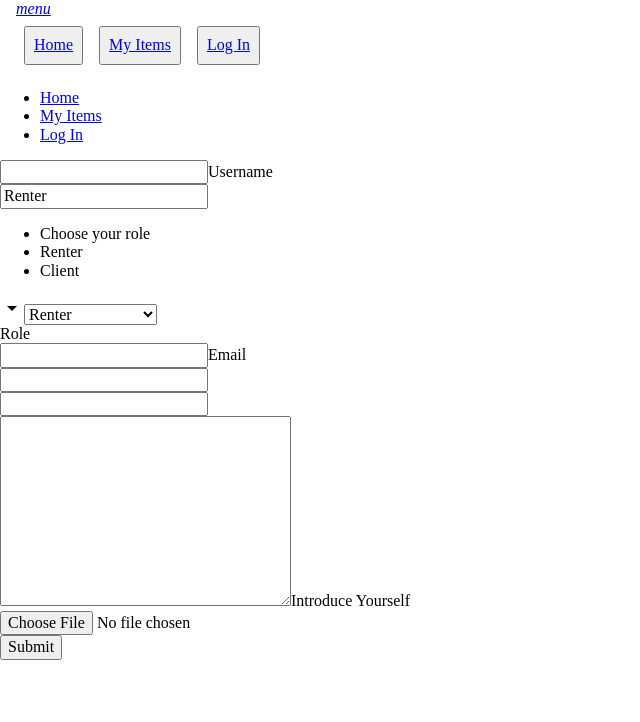
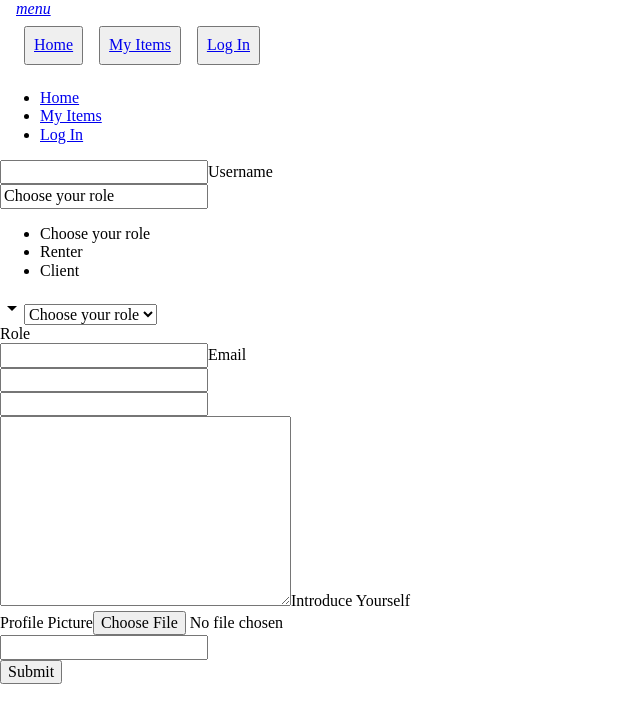
Before and after one commit to Use-My-Tech-Buildweek/front-end, a React (Create React App) app: page /myprofile in a window 1280 px wide. Shown: the top 722 px of the page, without its empty margins (0-640 px from the left). Built offline with nearby package versions, Linux system fonts and the light colour scheme.

Commit message:
Completes signup page

```diff
--- a/src/components/Signup.js
+++ b/src/components/Signup.js
@@ -7,8 +7,9 @@ const Signup = () => {
     role: "",
     email: "",
     password: "",
-    aboutMe: "",
-    profilePicture: null,
+    pw_validate: "",
+    about_me: "",
+    profilePicture: "",
   };
   const [formValues, setFormValues] = useState(initialFormValues);
 
@@ -17,19 +18,42 @@ const Signup = () => {
     M.FormSelect.init(elems);
   }, []);
 
+  const handleSubmit = (e) => {
+    e.preventDefault();
+    // TODO: submit form values to backend and reset form
+  };
+
+  const handlechange = (e) => {
+    e.preventDefault();
+    const { name, value } = e.target;
+    console.log(name, value);
+    setFormValues({ ...formValues, [name]: value });
+  };
+
   return (
     // pass a prop to specify if the submit must create a new user or update one .. (see if user id not undefined)
     <div className="row">
-      <form action="submit" className="col s12">
+      <form action="submit" className="col s12" onSubmit={handleSubmit}>
         <div className="row">
           <div className="input-field col s6">
-            <input name="username" id="username" type="text" />
+            <input
+              name="username"
+              id="username"
+              type="text"
+              onChange={handlechange}
+              value={formValues.username}
+            />
             <label htmlFor="username">Username</label>
           </div>
         </div>
         <div className="row">
           <div className="input-field col s12">
-            <select name="role" id="role">
+            <select
+              name="role"
+              id="role"
+              onChange={handlechange}
+              value={formValues.role}
+            >
               <option value="" disabled default>
                 Choose your role
               </option>
@@ -45,17 +69,35 @@ const Signup = () => {
         </div>
         <div className="row">
           <div className="input-field col s6">
-            <input type="email" id="email" name="email" />
+            <input
+              type="email"
+              id="email"
+              name="email"
+              onChange={handlechange}
+              value={formValues.email}
+            />
             <label htmlFor="email">Email</label>
           </div>
         </div>
         <div className="row">
           <div className="input-field col s6">
-            <input type="password" name="password" id="password" />
+            <input
+              type="password"
+              name="password"
+              id="password"
+              onChange={handlechange}
+              value={formValues.password}
+            />
             <label htmlFor="password"></label>
           </div>
           <div className="input-field col s6">
-            <input type="password" name="pw_verify" id="pw_verify" />
+            <input
+              type="password"
+              name="pw_validate"
+              id="pw_validate"
+              onChange={handlechange}
+              value={formValues.pw_validate}
+            />
             <label htmlFor="pw_verify"></label>
           </div>
         </div>
@@ -66,13 +108,33 @@ const Signup = () => {
               id="about_me"
               cols="30"
               rows="10"
-            ></textarea>
+              className="materialize-textarea"
+              onChange={handlechange}
+              value={formValues.aboutMe}
+            />
             <label htmlFor="about_me">Introduce Yourself</label>
           </div>
         </div>
         <div className="row">
-          <div className="input-field col s6">
-            <input name="profilePicture" type="file" accept=".jpg,.jpeg,.png" />
+          <div className="file-field input-field col s12">
+            <div className="btn">
+              <span>Profile Picture</span>
+              <input
+                type="file"
+                name="profilePicture"
+                onChange={handlechange}
+                value={formValues.profilePicture}
+              />
+            </div>
+            <div className="file-path-wrapper">
+              <input
+                className="file-path validate"
+                name="pw_validate"
+                type="text"
+                onChange={handlechange}
+                value={formValues.pw_validate}
+              />
+            </div>
           </div>
         </div>
         <div className="row">
@@ -84,43 +146,6 @@ const Signup = () => {
         </div>
       </form>
     </div>
-    // <form>
-
-    //     <label>
-    //         Username
-    //         <input name="username" type="text" placeholder="choose your username"/>
-    //     </label>
-    //     <label>
-    //         Role
-    //         <select name="role">
-    //             <option value="" selected disabled hidden>== option ==</option>
-    //             <option value="Renter">Renter</option>
-    //             <option value="Client">Client</option>
-    //         </select>
-    //     </label>
-    //     <label>
-    //         email
-    //         <input name="email" type="text" placeholder="contact email"/>
-    //     </label>
-    //     <label>
-    //         Password
-    //         <input name="password" type="text" placeholder="enter your password"/>
-    //     </label>
-    //     <label>
-    //         Confirm your Password
-    //         <input name="passwordConfirmation" type="text" placeholder="confirm your password"/>
-    //     </label>
-    //     <label>
-    //         introduce yourself briefly
-    //         <textarea name="aboutMe" type="text" placeholder="about me..."/>
-    //     </label>
-    //     <label>
-    //         Profile picture
-    //         <input name="profilePicture" type="file" accept=".jpg,.jpeg,.png" placeholder="about me..."/>
-    //     </label>
-    //     <button type="input">Sign up</button>
-
-    // </form>
   );
 };
 
```
